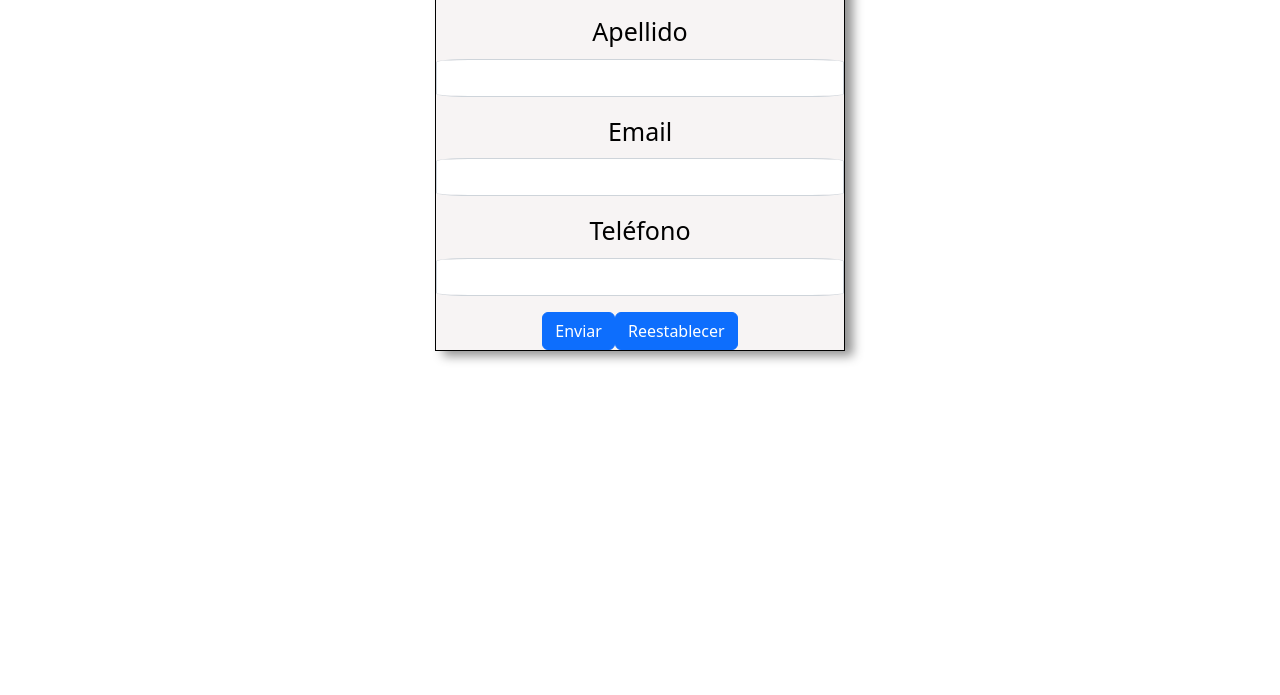
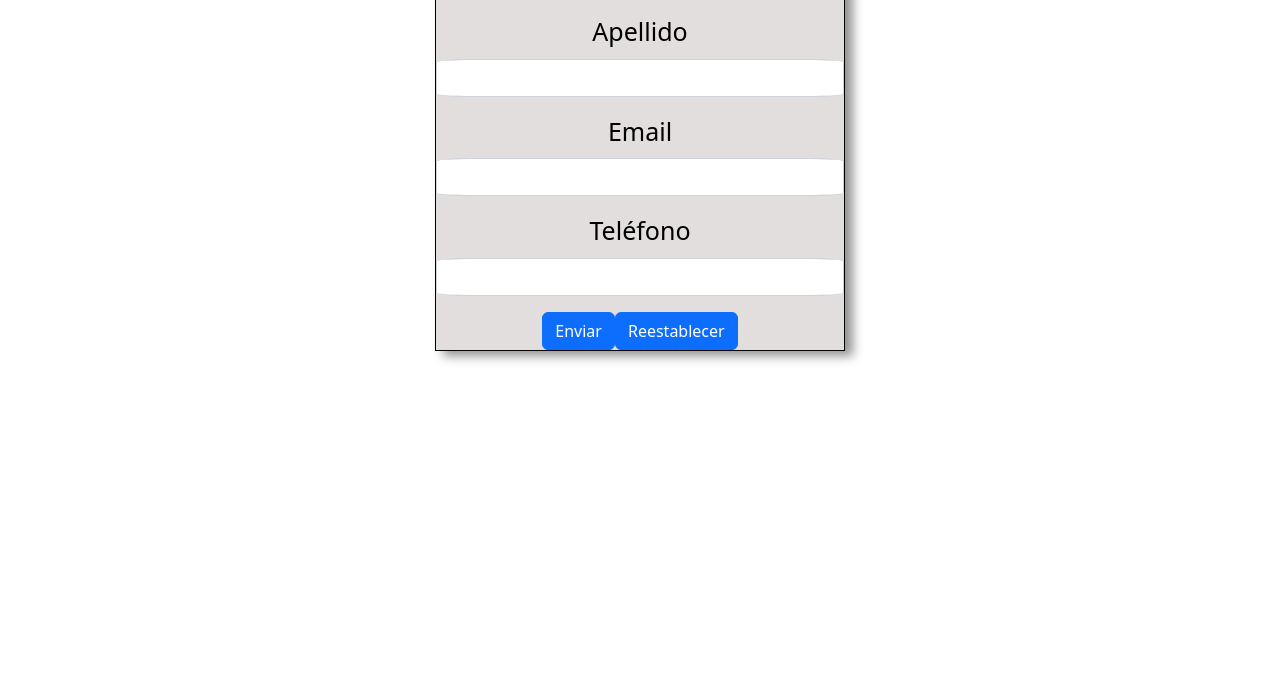
Before and after one commit to francoyaco/yacocars-Sass, a website: page contacto.html in a window 1280 px wide. Shown: the part 350-1045 px from the top of the page. Drawn offline with nearby package versions, Linux system fonts and the light colour scheme.

Commit message:
arreglo final

```diff
--- a/scss/style.scss
+++ b/scss/style.scss
@@ -91,7 +91,7 @@ form{
     border: 1px solid black;
     width: 32%;
     box-shadow: 8px 5px 10px rgba(0, 0, 0, 0.43);
-    background-color: rgb(247, 244, 244);
+    background-color: rgb(226, 222, 222);
 
 }
 .formuText{
```
Also changed, not shown: _maps.scss (renamed from scss/_maps.scss), css/style.css.
